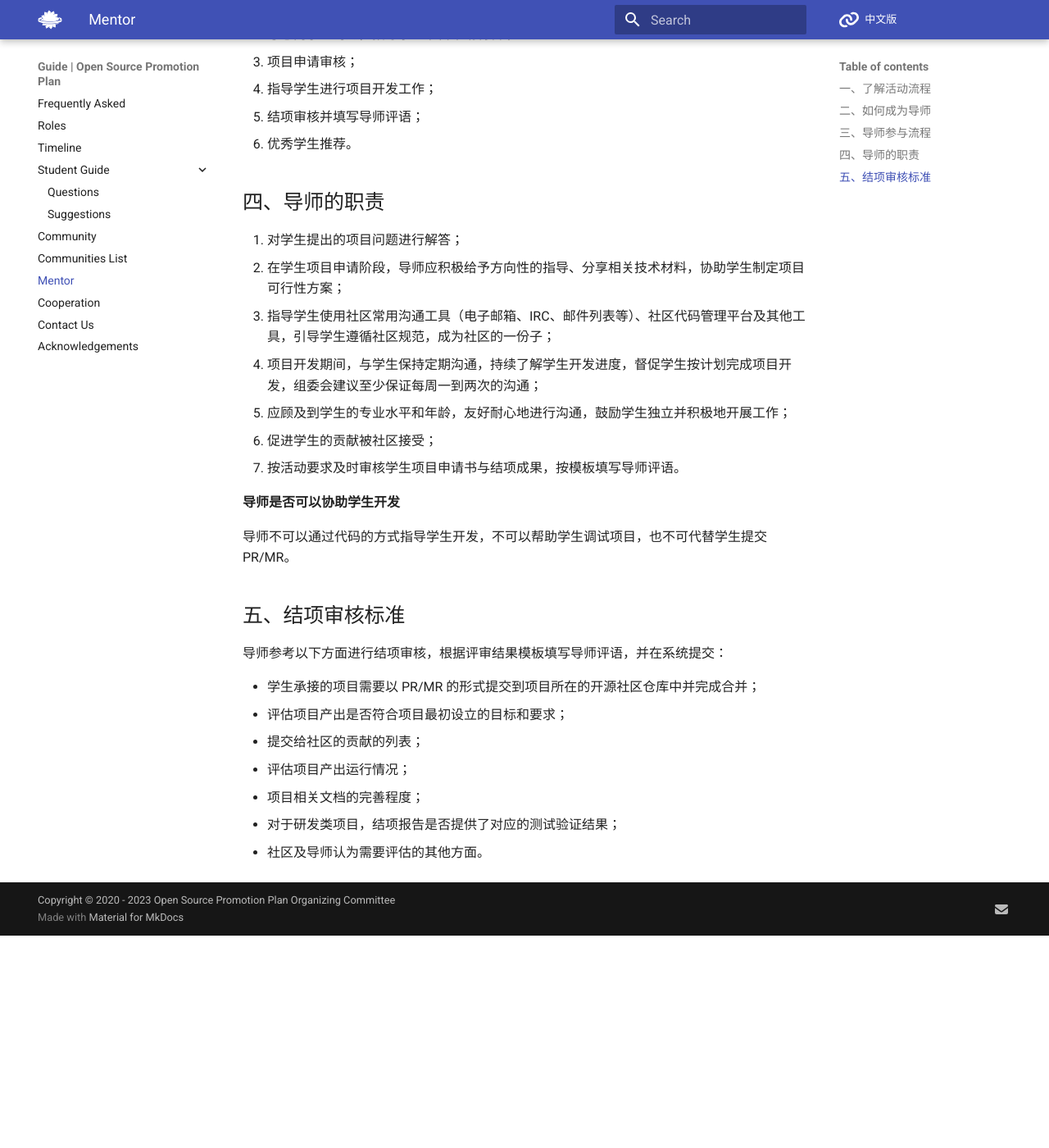
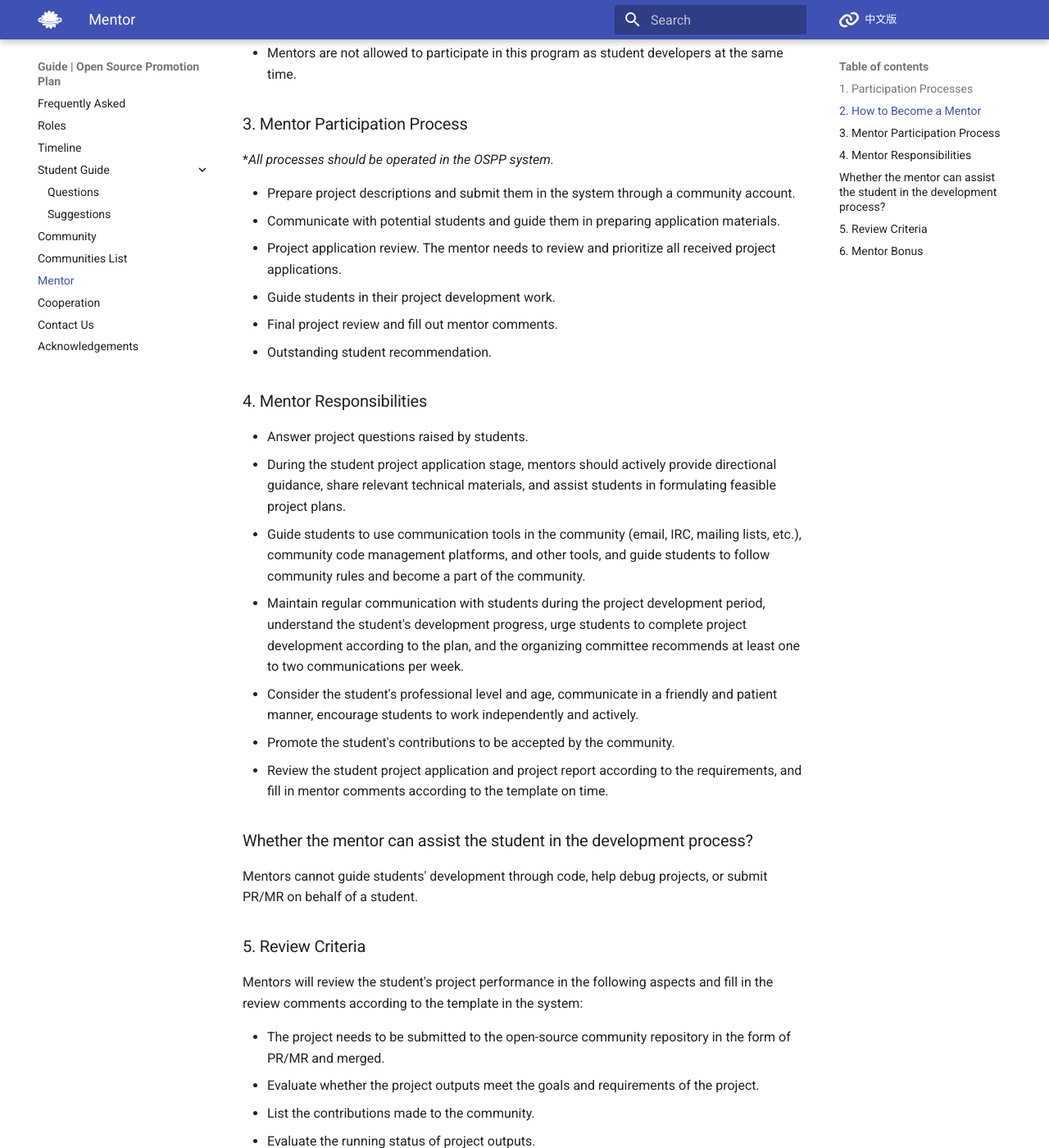
Before and after one commit to summer-ospp/help-en, an MkDocs documentation site: the page built from docs/mentor.md, in a window 1280 px wide and 1400 px high, scrolled down 1922 px. Shown: the whole window at 82% size. Built offline with MkDocs 1.6.1 and Material for MkDocs 9.7.7, drawn with Linux system fonts in a browser that asks for light colours; comment, search, counter and statistics services are not loaded; before the commit the page ends 3063 px from its top, so only the background shows below that; some of the changed text lies outside the part shown.

Commit message:
Update mentor.md

```diff
--- a/docs/mentor.md
+++ b/docs/mentor.md
@@ -1,70 +1,108 @@
-# 导师指南
+# Mentor Guide
 
-* 导师不得同时以学生开发者的身份参加本活动。
-* 本届活动不提供导师结项奖金。
-* 在活动进行过程中，导师如需更改账号信息、项目描述、更换导师等，请由社区联络人向组委会提交申请。
+* Mentors cannot participate in this program as student developers at the same time.
+* During the program, if mentors need to change their account information, project description or replace a mentor, please have the community liaisons submit an application to the organizing committee.
+* After the student's project is completed, the mentor needs to download, sign, and upload the signed electronic scan of the Mentor Participation Agreement and fill in the bank card information in the OSPP system.
 
-## 一、了解活动流程
+### 1. Participation Processes
 
-|序号|日期|事项|备注|
-|:----|:----|:----|:----|
-|1|02/28-03/13|社区报名|    |
-|2|03/14-03/20|社区报名审核|报名审核通过的社区会陆续上线官网|
-|3|03/21|完整社区名单公示|    |
-|4|03/25-04/17|社区提交开源之夏项目|    |
-|5|04/18-04/24|项目审核|审核通过的项目陆续上线官网|
-|6|04/25|完整项目清单公示|    |
-|7|04/25-05/10|学生挑选项目，与导师沟通并准备项目申请材料|04/25 起，学生可在点亮计划管理系统中注册账号并填写个人资料|
-|8|05/11-06/04|学生提交项目申请书|    |
-|9|06/05-06/25|项目申请审核|06/05-06/11 为导师审核阶段<br>06/12-06/18 为社区审核及决策是否赞助限定数量外项目阶段<br>06/19-06/25 为组委会审核阶段及项目赞助协议签订阶段<br>*申请书的质量是审核通过的重要标准|
-|10|06/26|中选公示|学生可在官网和点亮计划管理系统中查看申请结果|
-|11|06/26-06/30|项目开发预热期|中选学生可以与社区及导师进一步就项目进行沟通，明确项目需求、开发方案与时间规划，为项目开发预热|
-|12|07/01-09/30|项目开发|    |
-|13|10/01-10/31|导师结项审核-PR/MR 合并阶段|在此期间，学生开发者依然可以对提交的 PR/MR 进行完善，直至合并|
-|14|11/01-11/07|组委会结项审核-成果审核阶段|    |
-|15|11/08|结项项目公示|学生可在官网和点亮计划管理系统中查看结项结果，成果结项的学生可在系统中上传参与协议并补充银行卡信息。|
-|16|11月|年度优秀学生评选|结项审核结束后由导师和社区推荐|
+| No.  | Date                 | Issue                                                        | Remarks                                                      |
+| :--- | :------------------- | :----------------------------------------------------------- | :----------------------------------------------------------- |
+| 1    | 03/06-03/30<br>18:00 | Community Application and Review                             | The community can sign up and fill in community information in OSPP system. <br>Approved communities will be posted on the official website.<br>Deadline: 03/30 18:00 UTC+8 |
+| 2    | 03/31                | Community Announced                                          |                                                              |
+| 3    | 04/01-04/03          | Committee Confirms Supported Project Quantity and Notifies Community |                                                              |
+| 4    | 04/04-04/26          | Project Release                                              | Deadline: 04/26 18:00 UTC+8                                  |
+| 5    | 04/26-04/28          | Committee Review                                             | Approved projects will be posted on the official website.    |
+| 6    | 04/29                | Project Announced                                            |                                                              |
+| 7    | 04/29-06/04          | Student Registration, Communication and Project Application Submission | Deadline for student registration: 06/02 15:00 UTC+8.<br>Deadline for project application: 06/04 18:00 UTC+8. |
+| 8    | 06/05-06/25          | Project Application Review                                   | 06/05-06/11 Mentor Review<br>06/12-06/18 Community Review and Submit Community Cooperation Agreement<br>06/19-06/25 Committee Review and Sign Community Cooperation Agreement |
+| 9    | 06/26                | Accepted Student Projects Announced                          | Students can check the application results on the official website and management system. |
+| 10   | 06/26-06/30          | Community Bonding                                            | The accepted students can further communicate with the community and mentor about the project and warm up for project development. |
+| 11   | 07/01-09/30          | Coding and Development                                       | Deadline for project report and PR/MR links submission：09/30 24:00 UTC+8 |
+| 12   | 10/01-10/31          | Evaluations – Mentor Final Term Review and PR/MR Merge       | In the meantime, student developers can still refine their PR/MR until they are merged. |
+| 13   | 11/01-11/08          | Evaluations – Committee Final Term Review                    |                                                              |
+| 14   | 11/09                | Results Announced                                            | Students can view the final results on the official website and management system and then fill in the bank information in the management system. |
+| 15   | November             | Outstanding Students Selection                               | Recommended by mentors and communities.                      |
 
-## 二、如何成为导师
+### 2. How to Become a Mentor
 
-* 本次活动的项目导师由社区内部推荐；
-* 已有账号的导师可以使用原账号登录；
-* 每位导师最多可指导一个项目；
-* 导师不得同时以学生开发者的身份参加本活动。
+* The community recommends a mentor for each project and adds their information to the OSPP system.
+* Mentors who already have an account can use their original account to log in.
+* Each mentor can only guide one project.
+* Mentors are not allowed to participate in this program as student developers at the same time.
 
-## 三、导师参与流程
+### 3. Mentor Participation Process
 
-**各阶段流程操作均在点亮计划管理系统（以下简称系统）内进行*
+**All processes should be operated in the OSPP system.*
 
-1. 准备项目具体内容，并由社区联络人在系统内发布；
-2. 与意向学生沟通，指导学生准备申请材料；
-3. 项目申请审核；
-4. 指导学生进行项目开发工作；
-5. 结项审核并填写导师评语；
-6. 优秀学生推荐。
+- Prepare project descriptions and submit them in the system through a community account.
+- Communicate with potential students and guide them in preparing application materials.
+- Project application review. The mentor needs to review and prioritize all received project applications.
+- Guide students in their project development work.
+- Final project review and fill out mentor comments.
+- Outstanding student recommendation.
 
-## 四、导师的职责
+### 4. Mentor Responsibilities
 
-1. 对学生提出的项目问题进行解答；
-2. 在学生项目申请阶段，导师应积极给予方向性的指导、分享相关技术材料，协助学生制定项目可行性方案；
-3. 指导学生使用社区常用沟通工具（电子邮箱、IRC、邮件列表等）、社区代码管理平台及其他工具，引导学生遵循社区规范，成为社区的一份子；
-4. 项目开发期间，与学生保持定期沟通，持续了解学生开发进度，督促学生按计划完成项目开发，组委会建议至少保证每周一到两次的沟通；
-5. 应顾及到学生的专业水平和年龄，友好耐心地进行沟通，鼓励学生独立并积极地开展工作；
-6. 促进学生的贡献被社区接受；
-7. 按活动要求及时审核学生项目申请书与结项成果，按模板填写导师评语。
+- Answer project questions raised by students.
+- During the student project application stage, mentors should actively provide directional guidance, share relevant technical materials, and assist students in formulating feasible project plans.
+- Guide students to use communication tools in the community (email, IRC, mailing lists, etc.), community code management platforms, and other tools, and guide students to follow community rules and become a part of the community.
+- Maintain regular communication with students during the project development period, understand the student's development progress, urge students to complete project development according to the plan, and the organizing committee recommends at least one to two communications per week.
+- Consider the student's professional level and age, communicate in a friendly and patient manner, encourage students to work independently and actively.
+- Promote the student's contributions to be accepted by the community.
+- Review the student project application and project report according to the requirements, and fill in mentor comments according to the template on time.
 
-**导师是否可以协助学生开发**
+### Whether the mentor can assist the student in the development process?
 
-导师不可以通过代码的方式指导学生开发，不可以帮助学生调试项目，也不可代替学生提交 PR/MR。
+Mentors cannot guide students' development through code, help debug projects, or submit PR/MR on behalf of a student.
 
-## 五、结项审核标准
+### 5. Review Criteria
 
-导师参考以下方面进行结项审核，根据评审结果模板填写导师评语，并在系统提交：
+Mentors will review the student's project performance in the following aspects and fill in the review comments according to the template in the system:
 
-* 学生承接的项目需要以 PR/MR 的形式提交到项目所在的开源社区仓库中并完成合并；
-* 评估项目产出是否符合项目最初设立的目标和要求；
-* 提交给社区的贡献的列表；
-* 评估项目产出运行情况；
-* 项目相关文档的完善程度；
-* 对于研发类项目，结项报告是否提供了对应的测试验证结果；
-* 社区及导师认为需要评估的其他方面。
+* The project needs to be submitted to the open-source community repository in the form of PR/MR and merged.
+* Evaluate whether the project outputs meet the goals and requirements of the project.
+* List the contributions made to the community.
+* Evaluate the running status of project outputs.
+* Evaluate the completeness of project-related documents.
+* For R & D projects, whether the final report provides the corresponding test verification results.
+* Other aspects that the community and mentors believe need to be evaluated.
+  *The git email submitted by the student in the community repository must be the email used for registration.
+
+### 6. Mentor Bonus
+
+**（1）How much is the mentor bonus?**
+
+The mentor bonus is RMB 3000 before tax.
+
+**（2）When will the mentor bonus be issued?**
+
+All mentor bonuses will be issued after their students pass the project review. If the student fails the review, the bonus will not be issued.
+
+**（3）How to pay the mentor bonus?**
+
+i. According to the requirements of the Revenue Department, a scanned copy of the  mentor's passport is required to pay the bonus.
+
+ii. The mentor bonus shall be settled in US dollars, subject to the real-time exchange rate at the time of bonus payment.
+
+iii. The mentor bonus will be paid by credit transfer method. There is no restriction on which bank, but the account must be under your own name. Also, the organizing committee will collect the following information from the mentor based on the requirements of the State Taxation Administration of The People's Republic of China:
+
+* Payee's Full Name
+* Gender
+* ID Card Number
+* Nationality
+* Date of Birth
+* Telephone Number
+* Payee's Address
+* Payee's Bank Name and Address
+* Payee's Bank Account
+* Swiftcode
+* Scancopy of Passport
+
+**Note: The above information is required according to the current international settlement policy. The organizing committee will take reasonable measures to protect private data, personal identity information, and other sensitive information.*
+
+iv. The tax payment or tax payment certificate, including the amount of this payment, is applicable to the situation where Chinese and foreign personnel obtain income in China according to the tax terms, and individual income taxes are withheld and paid by the organizing committee on their behalf. The calculation method is as follows (Unit: Yuan):
+
+* Below 3750 RMB, 3% tax rate (80% * 3%)
+
+**Note: If the Payee's account name or country is on the restricted list of FATF, the United Nations, the Ministry of Public Security, or other external agencies, the payee will be responsible for the consequences of not being able to receive money.*
```
